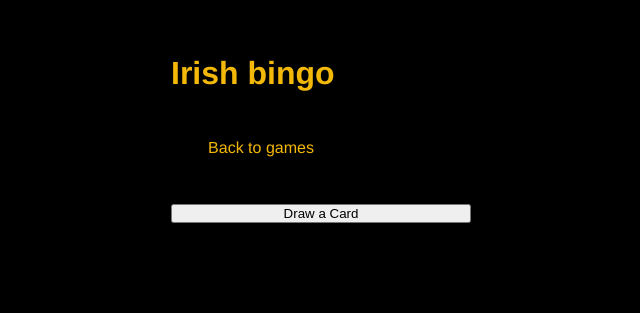
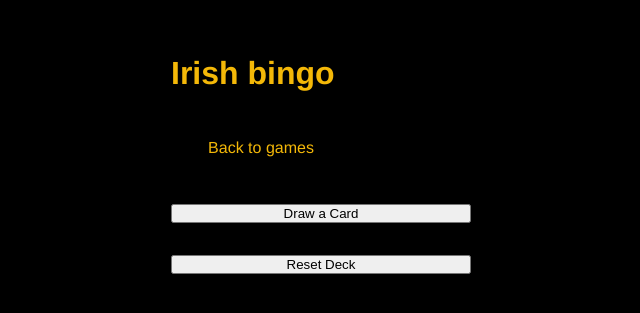
Before and after one commit to cjrace/almostyellow, a Next.js app: page /games/irishbingo in a window 1280 px wide. Shown: the part 109-422 px from the top of the page, without its empty margins (319-959 px from the left). Built offline with nearby package versions, Linux system fonts and the light colour scheme.

Commit message:
Add reset deck button

```diff
--- a/pages/games/irishbingo.tsx
+++ b/pages/games/irishbingo.tsx
@@ -24,6 +24,12 @@ const IrishBingoPage = () => {
         }
     };
 
+    // Reset the deck to start drawing again
+    const resetDeck = () => {
+        setMainDeck(createCardDeck());
+        setDrawnCards([]); // Clear the drawn cards as well
+    };
+
     return (
         <div className={styles.page}>
             <main className={styles.main}>
@@ -36,6 +42,7 @@ const IrishBingoPage = () => {
                 </div>
 
                 <button onClick={drawCard}>Draw a Card</button>
+                <button onClick={resetDeck}>Reset Deck</button>
 
                 {/* Display the drawn cards */}
                 <ul>
```
